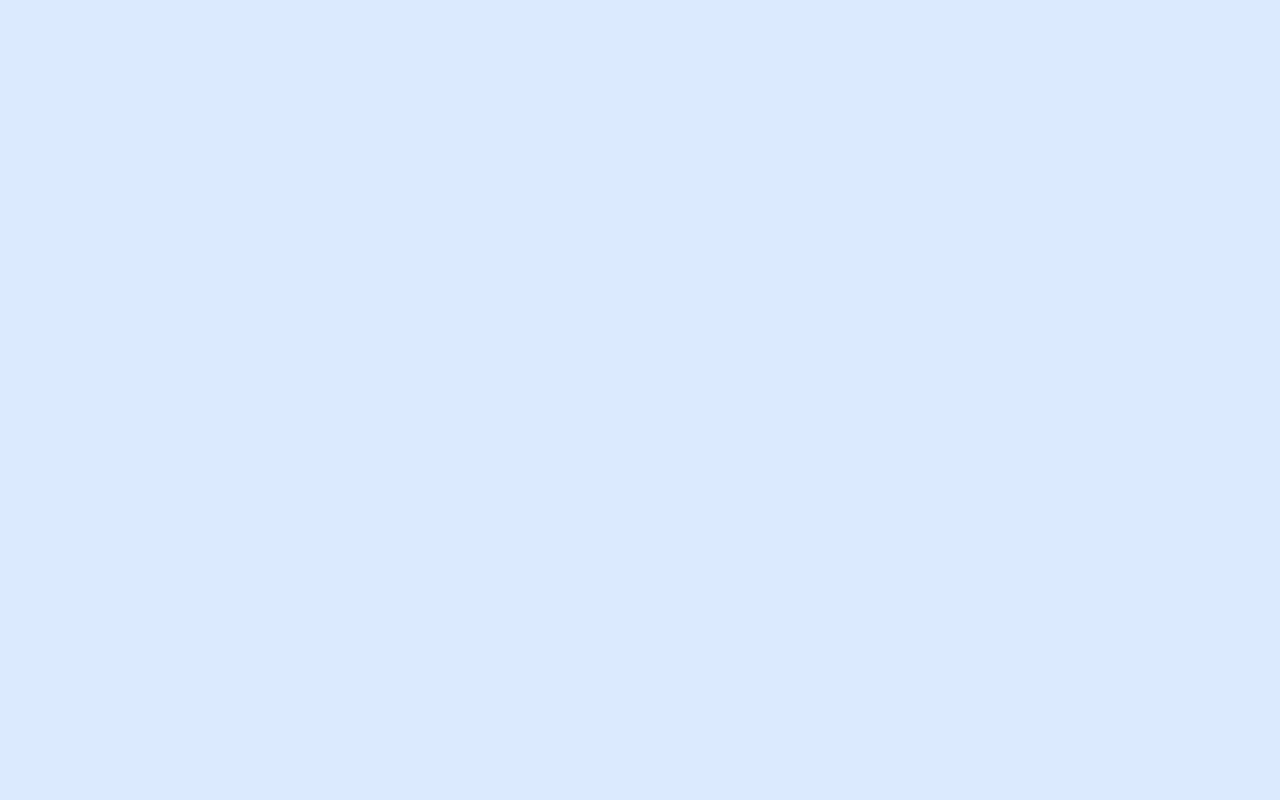
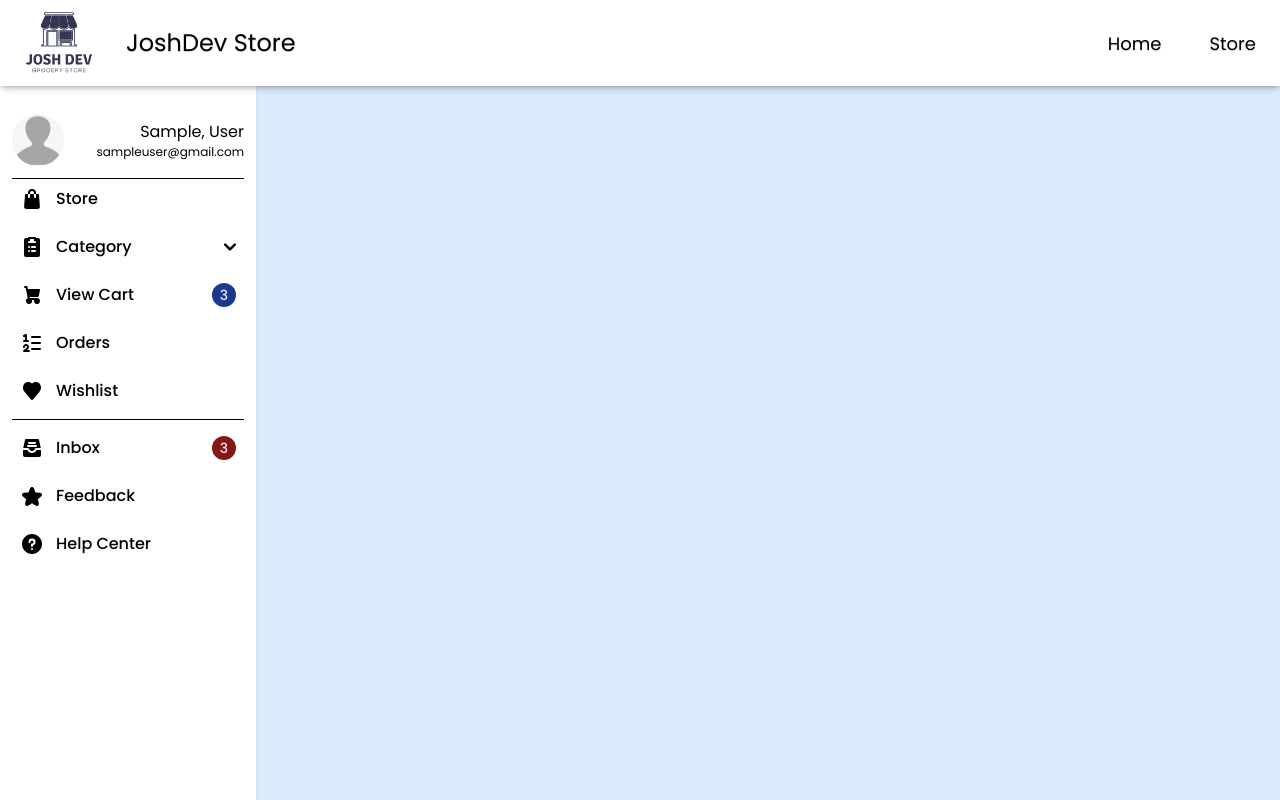
Before and after one commit to jozhuaZ/OnlineStore, a React (Vite) app: page /StorePage/StorePage in a window 1280 px wide. Built offline with nearby package versions, Linux system fonts and the light colour scheme.

Commit message:
added sidebar navigation alongside its header

```diff
--- a/src/StorePage/Storepage.jsx
+++ b/src/StorePage/Storepage.jsx
@@ -1,8 +1,10 @@
+import HeaderSideBar from '../HeaderSidebar/HeaderSideBar';
 
 export default function StorePage () {
+
     return (
         <section>
-
+            <HeaderSideBar />
         </section>
     );
 };
```
